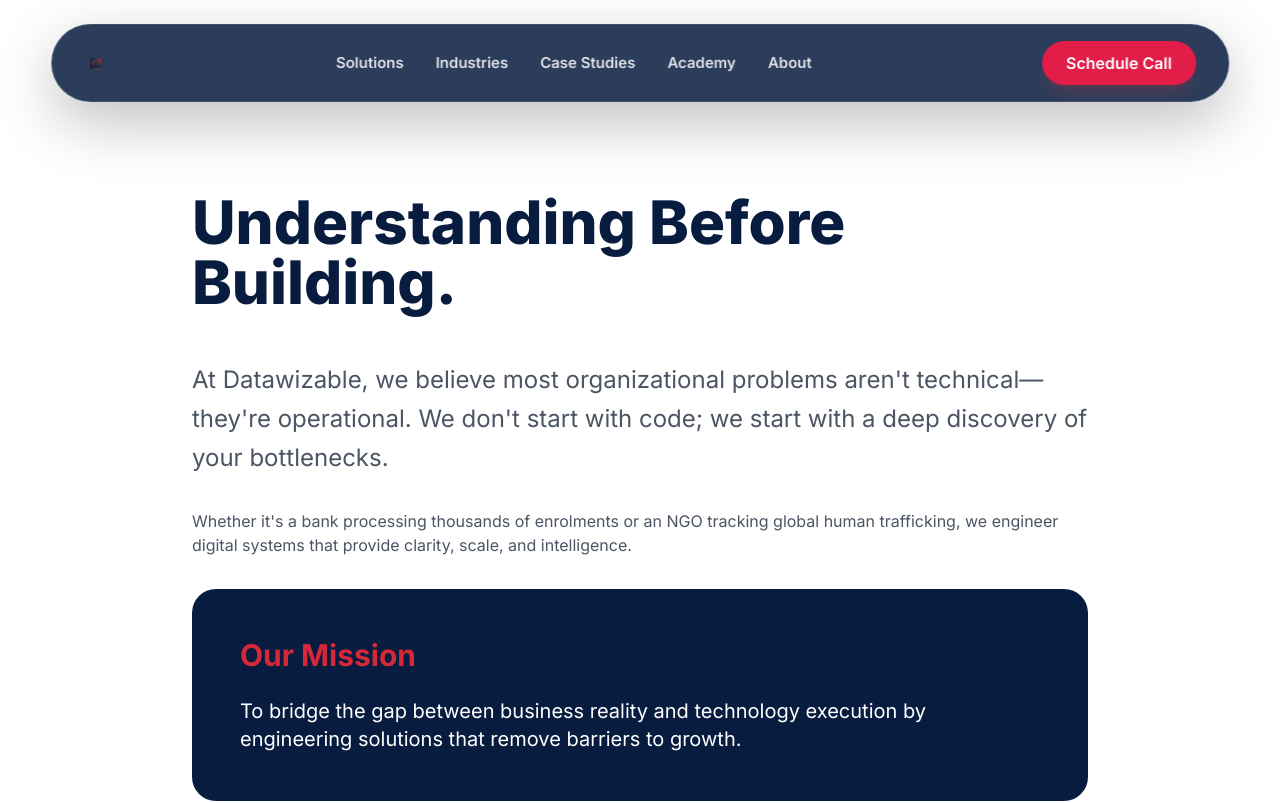
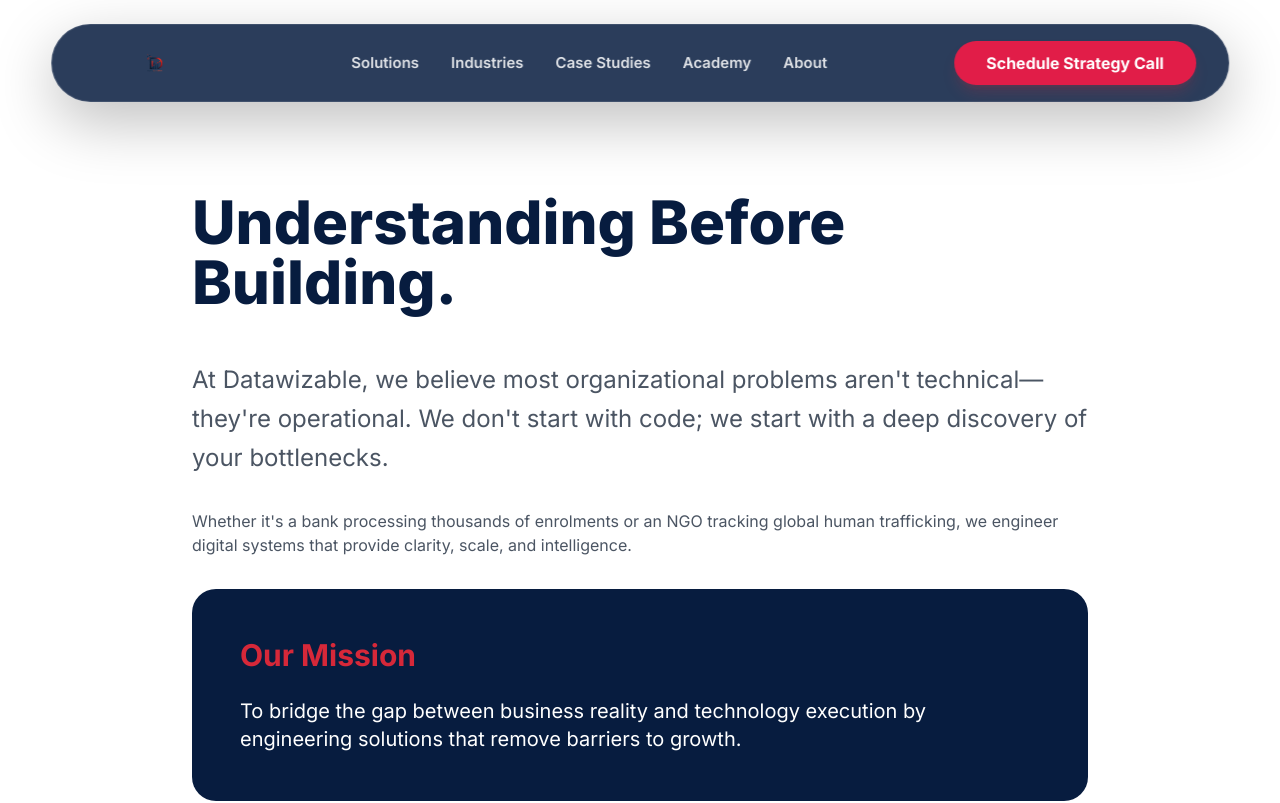
Before and after one commit to Official-Able/datawiz, a Next.js app in the folder frontend/: page /about in a window 1280 px wide. Shown: the top 803 px of the page. Built offline with nearby package versions, Linux system fonts and the light colour scheme.

Commit message:
Fix: Final logo visibility boost and CTA text update

```diff
--- a/frontend/src/components/layout/Navbar.tsx
+++ b/frontend/src/components/layout/Navbar.tsx
@@ -48,7 +48,8 @@ export function Navbar() {
           <img
             src="/logo.png"
             alt="Datawizable"
-            className="h-12 w-auto"
+            className="h-10 md:h-14 w-auto object-contain brightness-110"
+            style={{ minWidth: '140px' }}
           />
         </Link>
 
@@ -70,9 +71,9 @@ export function Navbar() {
         <div className="hidden lg:flex items-center">
           <Link href="/contact">
             <Button
-              className="h-11 px-6 rounded-full bg-[#E11D48] hover:bg-[#BE123C] text-white font-semibold transition-all shadow-lg shadow-accent/20 border-none"
+              className="h-11 px-8 rounded-full bg-[#E11D48] hover:bg-[#BE123C] text-white font-bold transition-all shadow-lg shadow-accent/20 border-none whitespace-nowrap"
             >
-              Schedule Call
+              Schedule Strategy Call
             </Button>
           </Link>
         </div>
@@ -109,7 +110,7 @@ export function Navbar() {
               <div className="mt-4 flex flex-col gap-4 border-t border-white/10 pt-6">
                  <Link href="/contact" onClick={() => setIsMobileMenuOpen(false)}>
                     <Button className="w-full h-14 text-lg font-bold rounded-2xl bg-[#E11D48] border-none">
-                      Schedule Call
+                      Schedule Strategy Call
                     </Button>
                  </Link>
               </div>
```
